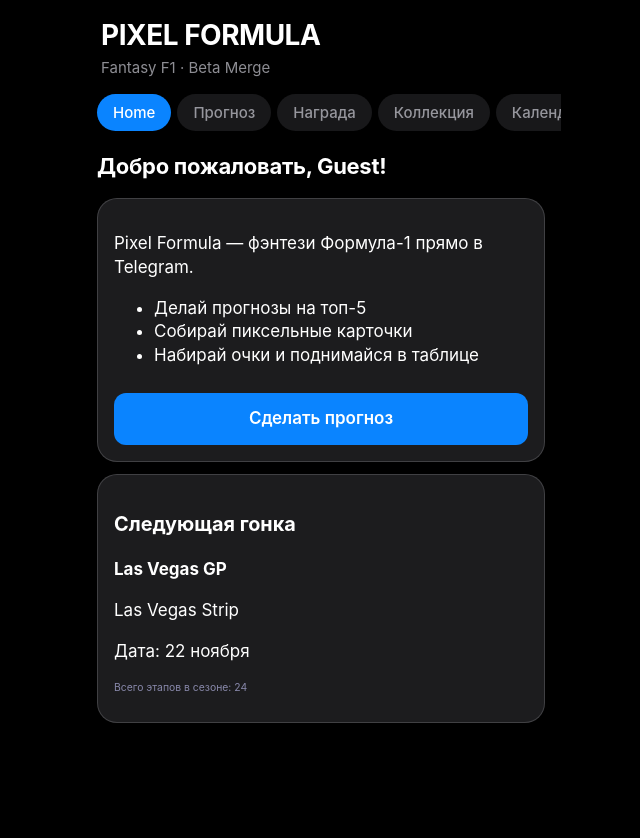
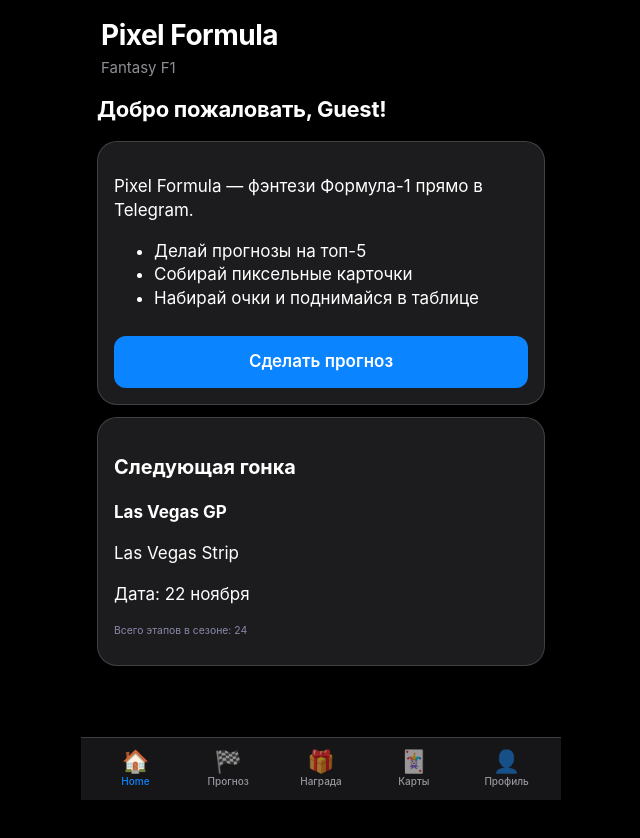
Before and after one commit to git-fomaz/pixel-formula, a React (Vite) app: page / in a window 1280 px wide. Shown: the top 838 px of the page, without its empty margins (319-959 px from the left). After the commit the page ends 802 px from the top, so only its background shows below. Built offline with nearby package versions, Linux system fonts and the light colour scheme.

Commit message:
iOS-style redesign: update src/App.tsx

```diff
--- a/src/App.tsx
+++ b/src/App.tsx
@@ -35,18 +35,10 @@ function App() {
     <BrowserRouter>
       <div className="app">
         <header className="pixel-header">
-          <h1>PIXEL FORMULA</h1>
-          <p>Fantasy F1 · Beta Merge</p>
+          <h1>Pixel Formula</h1>
+          <p>Fantasy F1</p>
         </header>
-        <nav className="pixel-nav">
-          <NavLink to="/" end>Home</NavLink>
-          <NavLink to="/predict">Прогноз</NavLink>
-          <NavLink to="/reward">Награда</NavLink>
-          <NavLink to="/collection">Коллекция</NavLink>
-          <NavLink to="/calendar">Календарь</NavLink>
-          <NavLink to="/leaderboard">Таблица</NavLink>
-          <NavLink to="/profile">Профиль</NavLink>
-        </nav>
+
         <main>
           <Routes>
             <Route path="/" element={<Home />} />
@@ -59,6 +51,29 @@ function App() {
             <Route path="/profile" element={<Profile />} />
           </Routes>
         </main>
+
+        <nav className="tab-bar">
+          <NavLink to="/" end>
+            <span className="icon">🏠</span>
+            Home
+          </NavLink>
+          <NavLink to="/predict">
+            <span className="icon">🏁</span>
+            Прогноз
+          </NavLink>
+          <NavLink to="/reward">
+            <span className="icon">🎁</span>
+            Награда
+          </NavLink>
+          <NavLink to="/collection">
+            <span className="icon">🃏</span>
+            Карты
+          </NavLink>
+          <NavLink to="/profile">
+            <span className="icon">👤</span>
+            Профиль
+          </NavLink>
+        </nav>
       </div>
     </BrowserRouter>
   );
```
